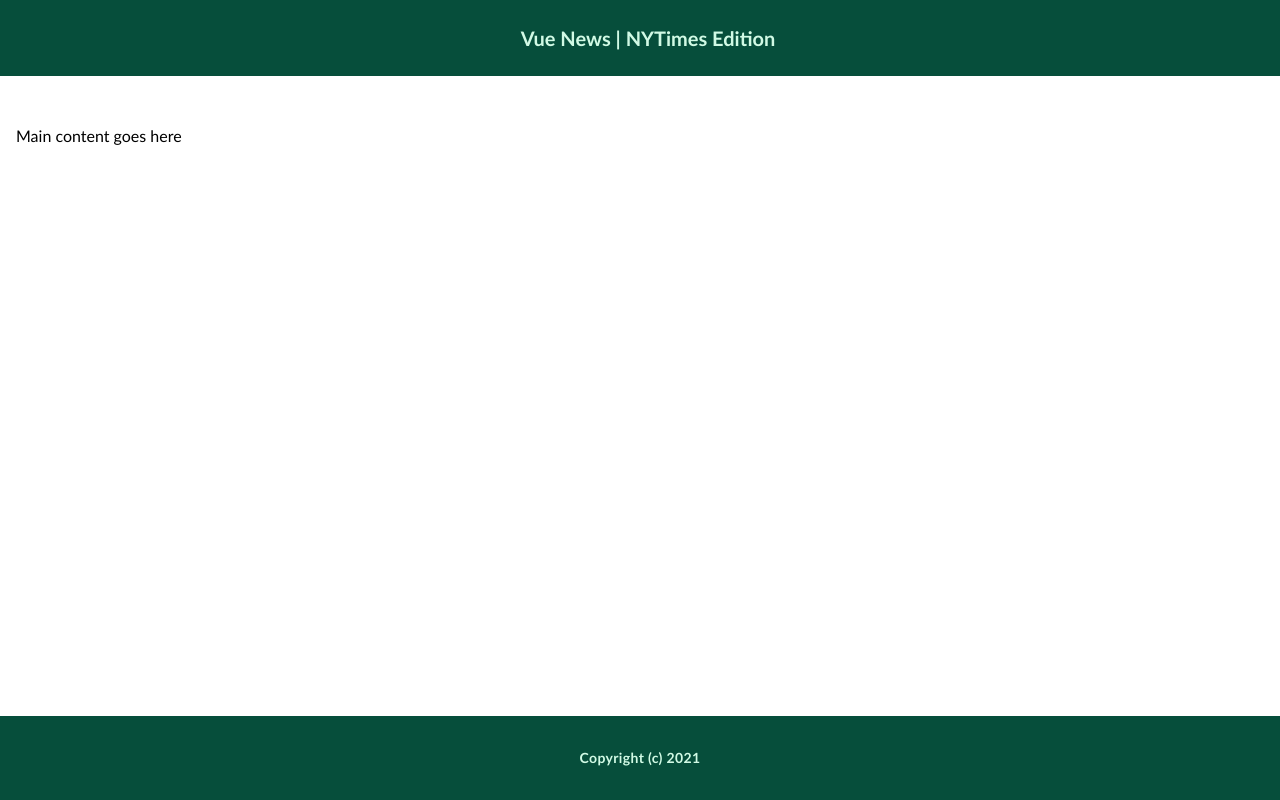
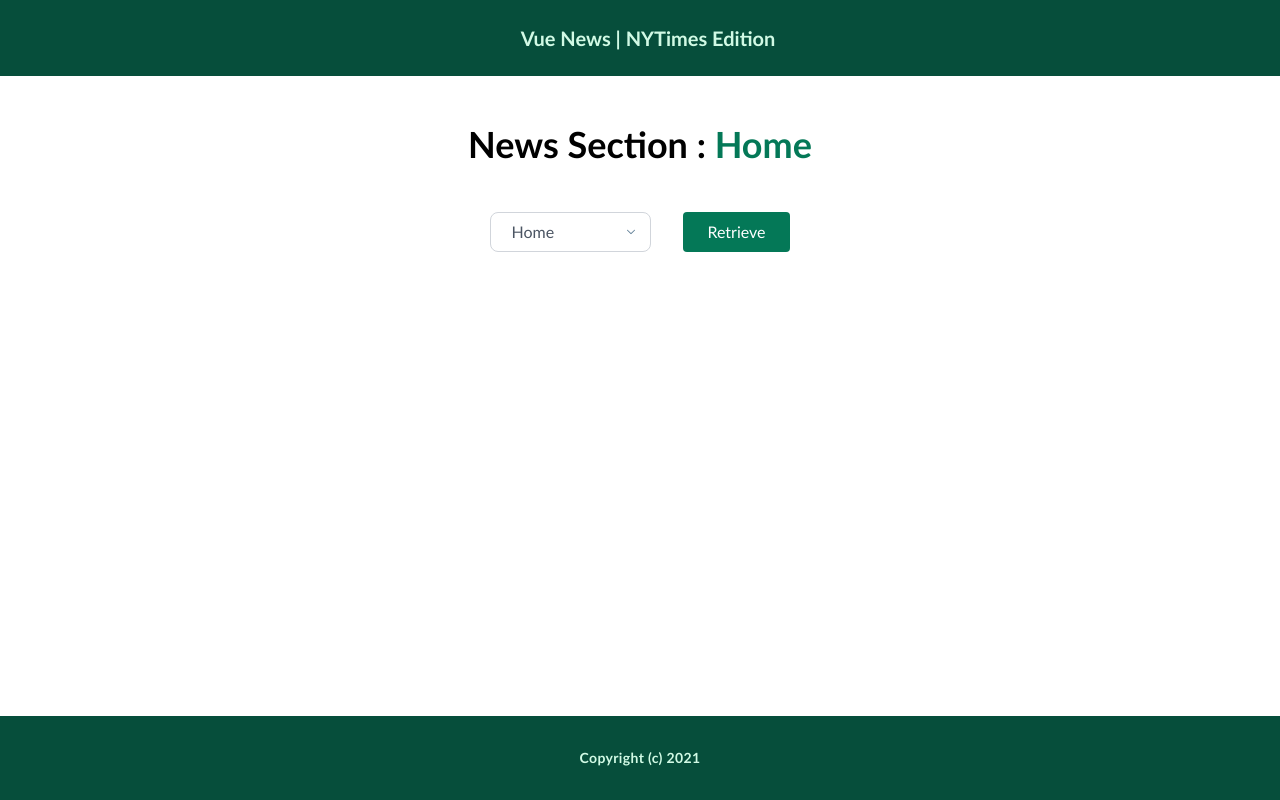
Before and after one commit to rayhan-mursalin/vue-news, a Vue app: page / in a window 1280 px wide. Built offline with nearby package versions, Linux system fonts and the light colour scheme.

Commit message:
Add template

```diff
--- a/src/App.vue
+++ b/src/App.vue
@@ -1,6 +1,10 @@
 <template>
 	<Layout>
-		<p>Main content goes here</p>
+		<h2 class="mb-8 text-4xl font-bold text-center capitalize">
+			News Section : <span class="text-green-700">{{ section }}</span>
+		</h2>
+		<NewsFilter v-model="section" :fetch="fetchNews" />
+		<NewsList :posts="posts" />
 	</Layout>
 </template>
 
@@ -17,5 +21,11 @@
 		NewsFilter,
 		NewsList
 	},
+	data() {
+		return {
+			section: "home",
+			posts: [],
+		}
+	},
 }
 </script>
```
